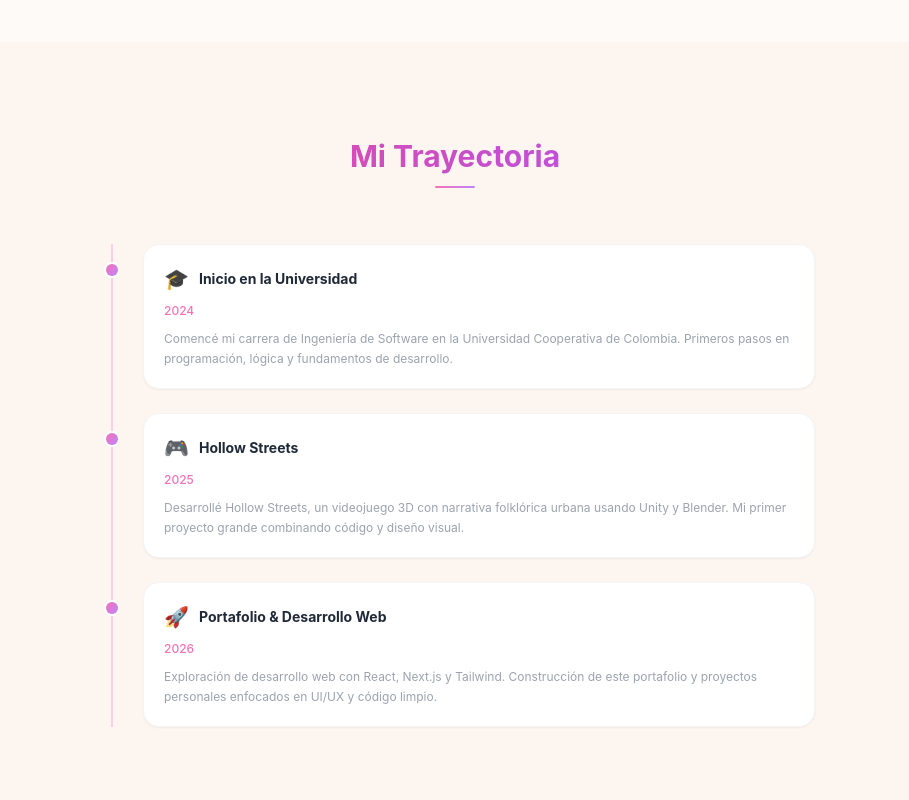
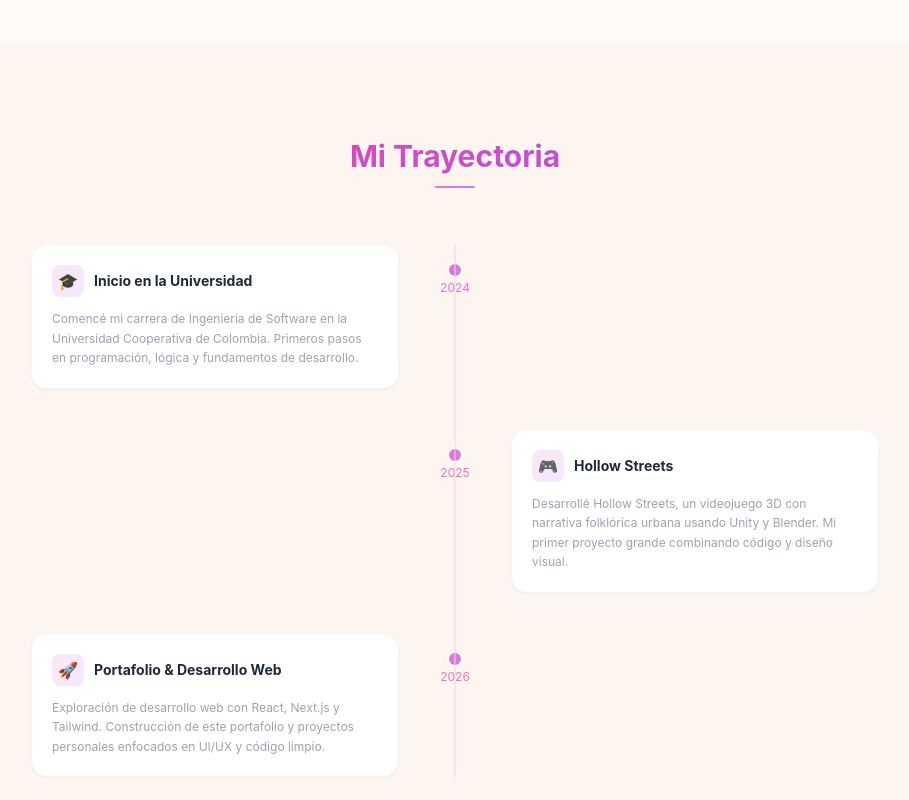
Before and after one commit to TatianaUCC/portafolio, a Next.js app: page / in a window 1280 px wide. Shown: the part 2920-3720 px from the top of the page, without its empty margins (185-1094 px from the left). Built offline with nearby package versions, Linux system fonts and the light colour scheme.

Commit message:
fix: timeline responsive - menos espacio, linea y fechas en mobile

```diff
--- a/components/sections/Experience.tsx
+++ b/components/sections/Experience.tsx
@@ -3,7 +3,7 @@ import { timeline } from '@/data/portfolio'
 export default function Experience() {
   return (
     <section id="experience" className="py-24 bg-[#fdf6f0]">
-      <div className="max-w-3xl mx-auto px-6">
+      <div className="max-w-4xl mx-auto px-6">
         {/* Title */}
         <div className="text-center mb-14">
           <h2 className="text-3xl font-bold bg-gradient-to-r from-pink-500 to-purple-500 bg-clip-text text-transparent">
@@ -12,26 +12,57 @@ export default function Experience() {
           <div className="w-10 h-0.5 bg-gradient-to-r from-pink-400 to-purple-400 mx-auto mt-3 rounded-full" />
         </div>
 
-        {/* Timeline — una sola columna con línea a la izquierda */}
         <div className="relative">
-          {/* Línea vertical */}
-          <div className="absolute left-4 top-0 bottom-0 w-0.5 bg-pink-200" />
+          {/* Línea central desktop */}
+          <div className="absolute left-1/2 top-0 bottom-0 w-px bg-pink-200 -translate-x-1/2 hidden md:block" />
+          {/* Línea izquierda mobile */}
+          <div className="absolute left-3 top-0 bottom-0 w-px bg-pink-200 md:hidden" />
 
-          <div className="flex flex-col gap-6">
+          <div className="flex flex-col gap-4 md:gap-10">
             {timeline.map((item) => (
-              <div key={item.id} className="relative flex items-start gap-5 pl-12">
-                {/* Punto en la línea */}
-                <div className="absolute left-[11px] top-5 w-3 h-3 rounded-full bg-gradient-to-br from-pink-400 to-purple-400 flex-shrink-0 ring-2 ring-white" />
+              <div key={item.id}>
 
-                {/* Card */}
-                <div className="bg-white rounded-2xl p-5 shadow-sm border border-gray-100 w-full">
-                  <div className="flex items-center gap-2.5 mb-1">
-                    <span className="text-xl">{item.icon}</span>
-                    <h3 className="font-bold text-gray-800 text-sm">{item.title}</h3>
+                {/* MOBILE */}
+                <div className="flex items-start gap-3 md:hidden pl-8 relative">
+                  <div className="absolute left-[9px] top-4 w-2.5 h-2.5 rounded-full bg-gradient-to-br from-pink-400 to-purple-400 ring-2 ring-white flex-shrink-0" />
+                  <div className="bg-white rounded-2xl p-4 shadow-sm border border-gray-100 w-full">
+                    <div className="flex items-center justify-between mb-1">
+                      <div className="flex items-center gap-2">
+                        <span className="text-base">{item.icon}</span>
+                        <h3 className="font-bold text-gray-800 text-sm">{item.title}</h3>
+                      </div>
+                      <span className="text-xs text-pink-400 font-medium whitespace-nowrap ml-2">{item.period}</span>
+                    </div>
+                    <p className="text-gray-400 text-xs leading-relaxed mt-1">{item.description}</p>
                   </div>
-                  <span className="text-xs text-pink-400 font-medium">{item.period}</span>
-                  <p className="text-gray-400 text-xs leading-relaxed mt-2">{item.description}</p>
                 </div>
+
+                {/* DESKTOP */}
+                <div
+                  className={`hidden md:flex items-start gap-6 ${
+                    item.side === 'right' ? 'flex-row-reverse' : 'flex-row'
+                  }`}
+                >
+                  <div className="w-[calc(50%-2rem)]">
+                    <div className="bg-white rounded-2xl p-5 shadow-sm border border-gray-100">
+                      <div className="flex items-center gap-2.5 mb-3">
+                        <div className="w-8 h-8 rounded-lg bg-gradient-to-br from-pink-100 to-purple-100 flex items-center justify-center text-base">
+                          {item.icon}
+                        </div>
+                        <h3 className="font-bold text-gray-800 text-sm">{item.title}</h3>
+                      </div>
+                      <p className="text-gray-400 text-xs leading-relaxed">{item.description}</p>
+                    </div>
+                  </div>
+
+                  <div className="flex flex-col items-center gap-1 w-16 flex-shrink-0">
+                    <div className="w-3 h-3 rounded-full bg-gradient-to-br from-pink-400 to-purple-400 mt-5 ring-2 ring-white" />
+                    <span className="text-xs text-pink-400 whitespace-nowrap">{item.period}</span>
+                  </div>
+
+                  <div className="w-[calc(50%-2rem)]" />
+                </div>
+
               </div>
             ))}
           </div>
```
